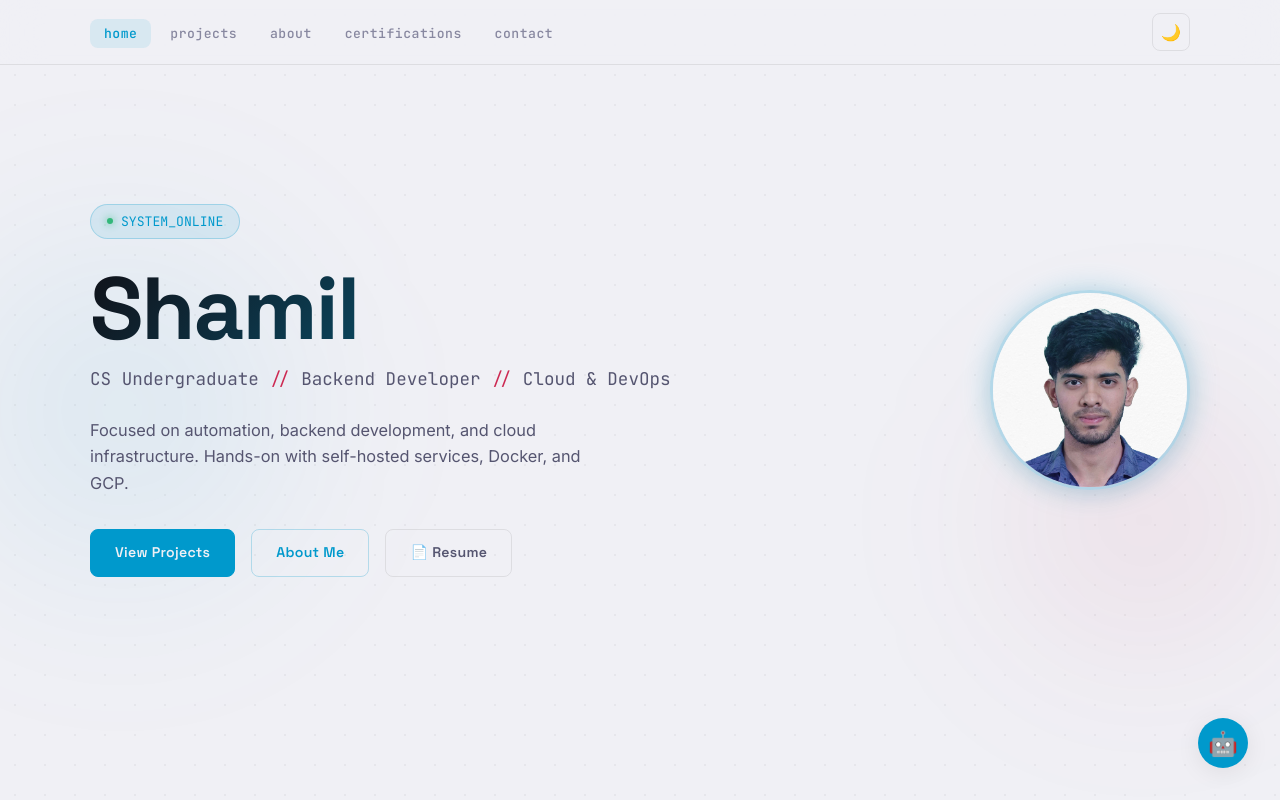
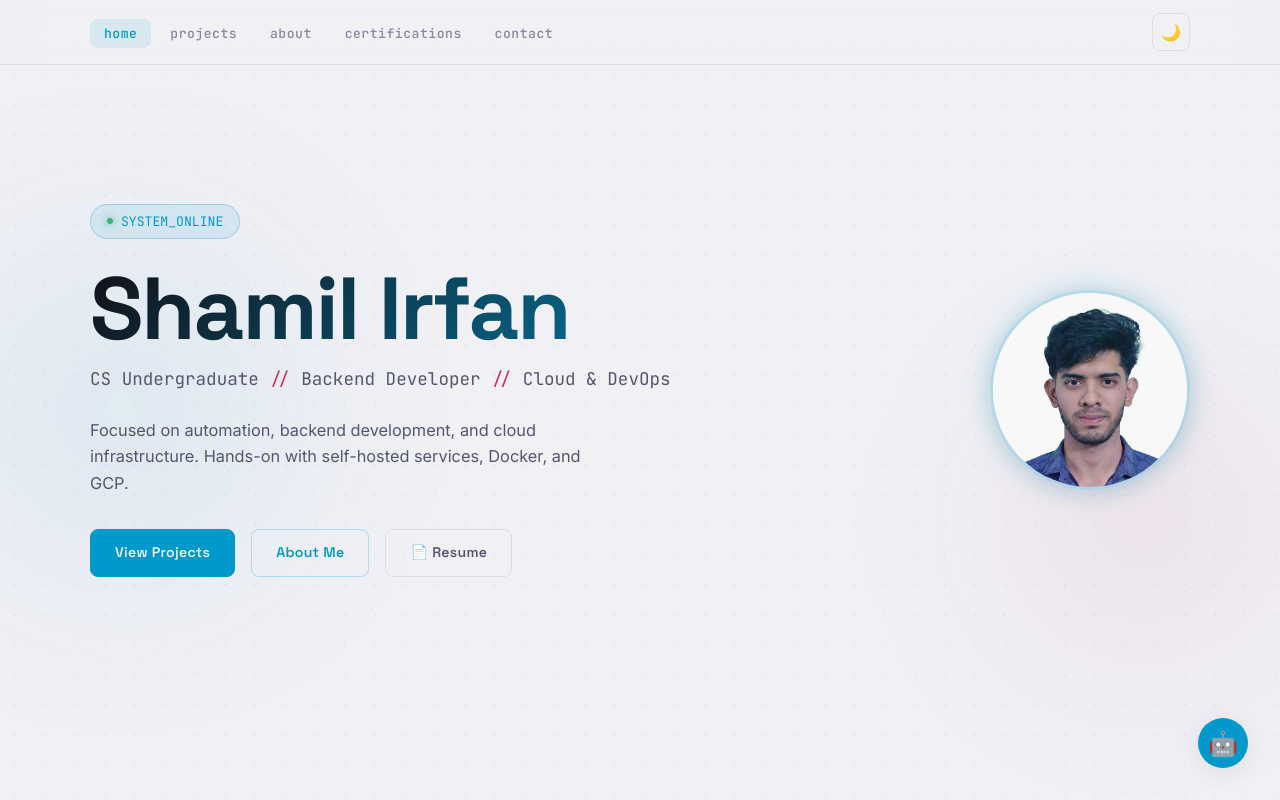
Before and after one commit to Shamil-Xero/Portfolio, a plain HTML site: page index.html in a window 1280 px wide. Shown: the top 800 px of the page. Drawn offline with Linux system fonts and the light colour scheme.

Commit message:
feat: update hero name to Shamil Irfan in index.html

```diff
--- a/index.html
+++ b/index.html
@@ -41,7 +41,7 @@
           <span class="status-dot"></span>
           <span>SYSTEM_ONLINE</span>
         </div>
-        <h1 class="hero-name fade-in">Shamil</h1>
+        <h1 class="hero-name fade-in">Shamil Irfan</h1>
         <p class="hero-tagline fade-in">CS Undergraduate <span class="hl">//</span> Backend Developer <span
             class="hl">//</span> Cloud & DevOps</p>
         <p class="hero-desc fade-in">
```
